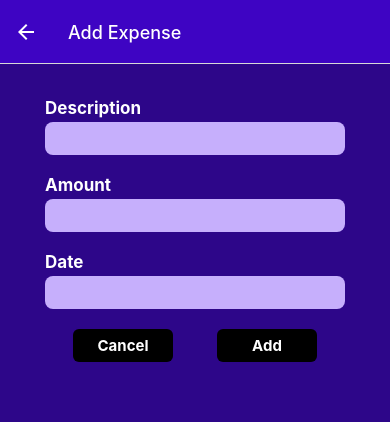
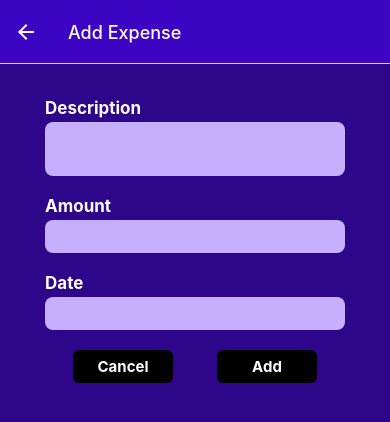
Before and after one commit to anuragshrestha/ExpenseTrackerApp, a React Native app: screen /ManageExpense in a window 390 px wide. Shown: the top 422 px of the page. Built offline with nearby package versions, Linux system fonts and the light colour scheme.

Commit message:
Updated ExpensesInput app

```diff
--- a/components/TextInput/ExpensesInput.js
+++ b/components/TextInput/ExpensesInput.js
@@ -9,6 +9,7 @@ function ExpensesInput() {
         children="Description"
         inputConfig={{
           autoCorrect :  false,
+          multiline: true,
         }}
       />
       <Input
@@ -16,7 +17,7 @@ function ExpensesInput() {
         inputConfig={{
          maxLength : 10,
           onChangeText: amountchangeHandler,
-          KeyboardType: 'number-pad'
+          keyboardType: 'number-pad'
         }}
       />
       <Input children="Date" inputConfig={{
```
